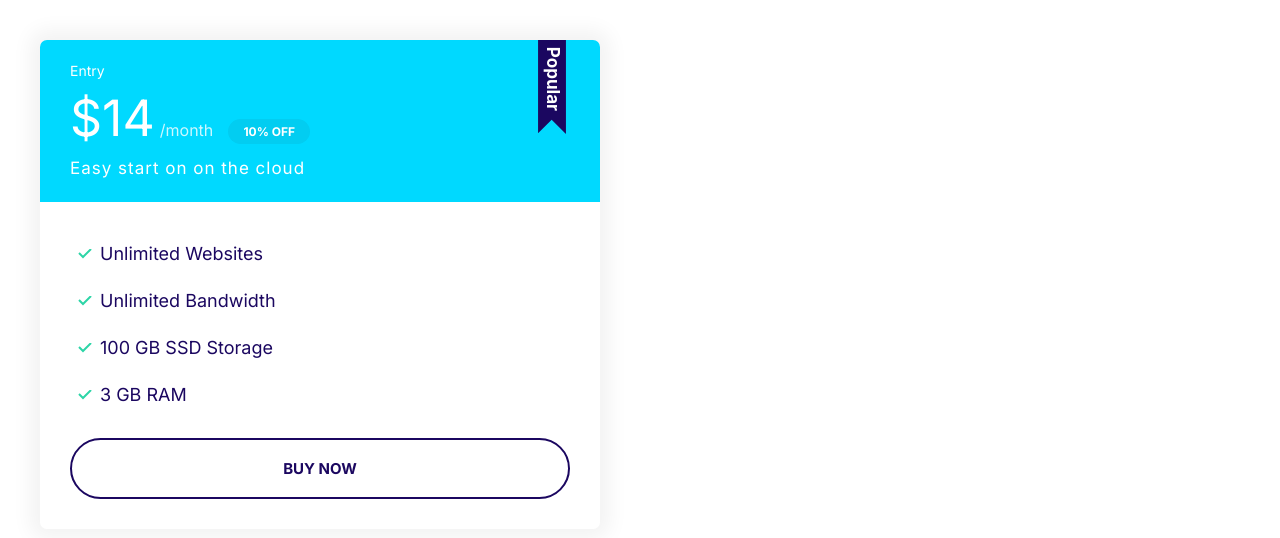
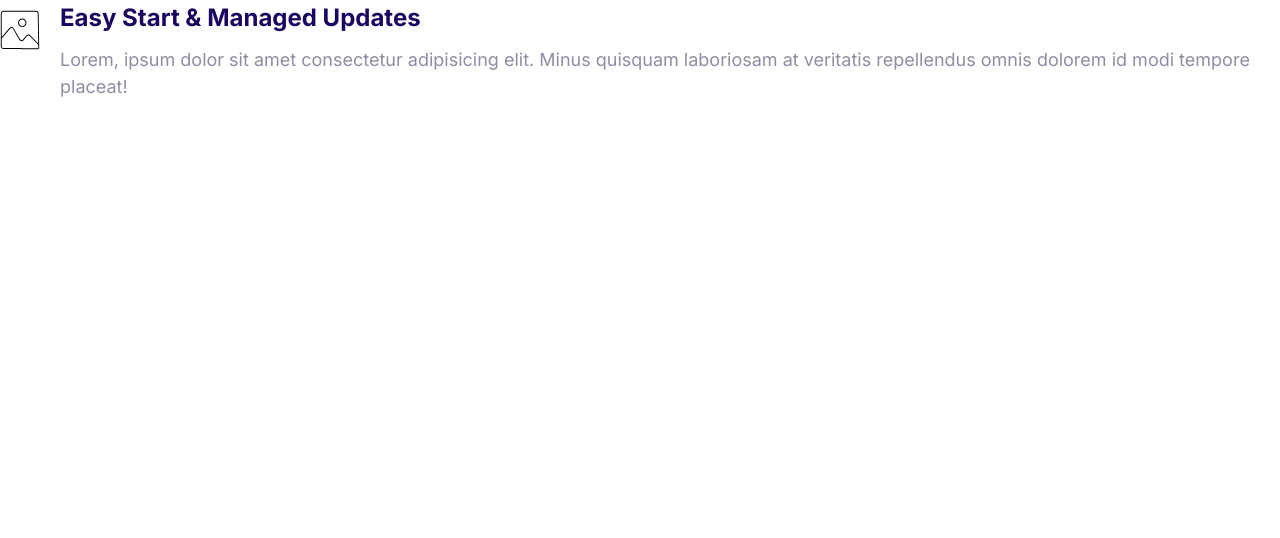
Before and after one commit to christymadilao/html-project, a plain HTML site: page index.html in a window 1280 px wide. Drawn offline with Linux system fonts and the light colour scheme.

Commit message:
Built media component.

```diff
--- a/css/styles.css
+++ b/css/styles.css
@@ -357,3 +357,20 @@ a {
     font-size: 1.7rem;
   }
 }
+
+/* Media */
+.media {
+  display: flex;
+}
+
+.media__title {
+  margin-top: 0;
+}
+
+.media__body {
+  margin: 0 2rem;
+}
+
+.media__image {
+  margin-top: 1rem;
+}
--- a/index.html
+++ b/index.html
@@ -15,26 +15,19 @@
     <link rel="stylesheet" href="css/styles.css" />
   </head>
   <body>
-    <div style="width: 50%; padding: 4rem">
-      <div class="plan plan--popular">
-        <div class="card card--secondary">
-          <header class="card__header">
-            <h3 class="plan__name">Entry</h3>
-            <span class="plan__price">$14</span>
-            <span class="plan__billing-cycle">/month</span>
-            <span class="badge badge--secondary badge--small">10% OFF</span>
-            <span class="plan__description">Easy start on on the cloud</span>
-          </header>
-          <div class="card__body">
-            <ul class="list list--tick">
-              <li class="list__item">Unlimited Websites</li>
-              <li class="list__item">Unlimited Bandwidth</li>
-              <li class="list__item">100 GB SSD Storage</li>
-              <li class="list__item">3 GB RAM</li>
-            </ul>
-            <button class="btn btn--outline btn--block">Buy Now</button>
-          </div>
-        </div>
+    <div class="media">
+      <div class="media__image">
+        <svg class="icon">
+          <use xlink:href="images/sprite.svg#snap"></use>
+        </svg>
+      </div>
+      <div class="media__body">
+        <h3 class="media__title">Easy Start & Managed Updates</h3>
+        <p>
+          Lorem, ipsum dolor sit amet consectetur adipisicing elit. Minus
+          quisquam laboriosam at veritatis repellendus omnis dolorem id modi
+          tempore placeat!
+        </p>
       </div>
     </div>
   </body>
```
Also changed, not shown: components/media.html (added, +14 -0 lines).
